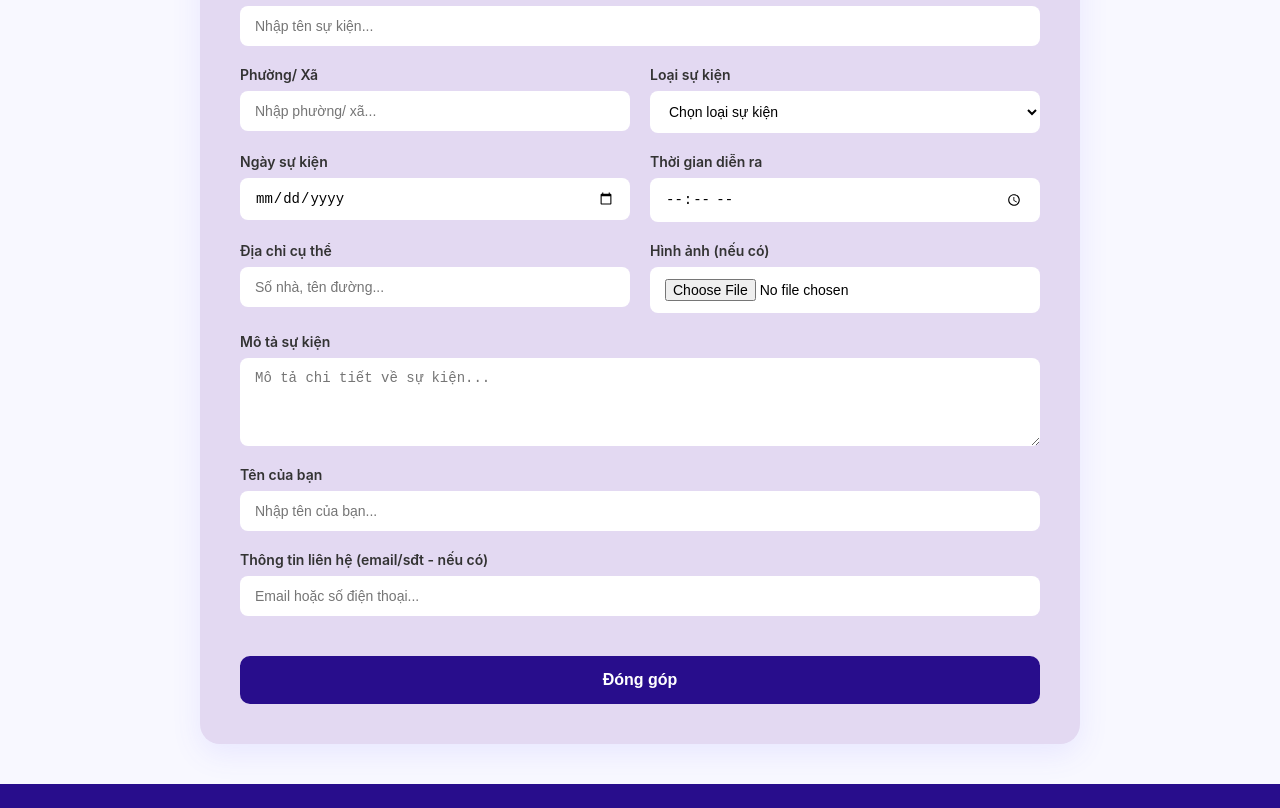
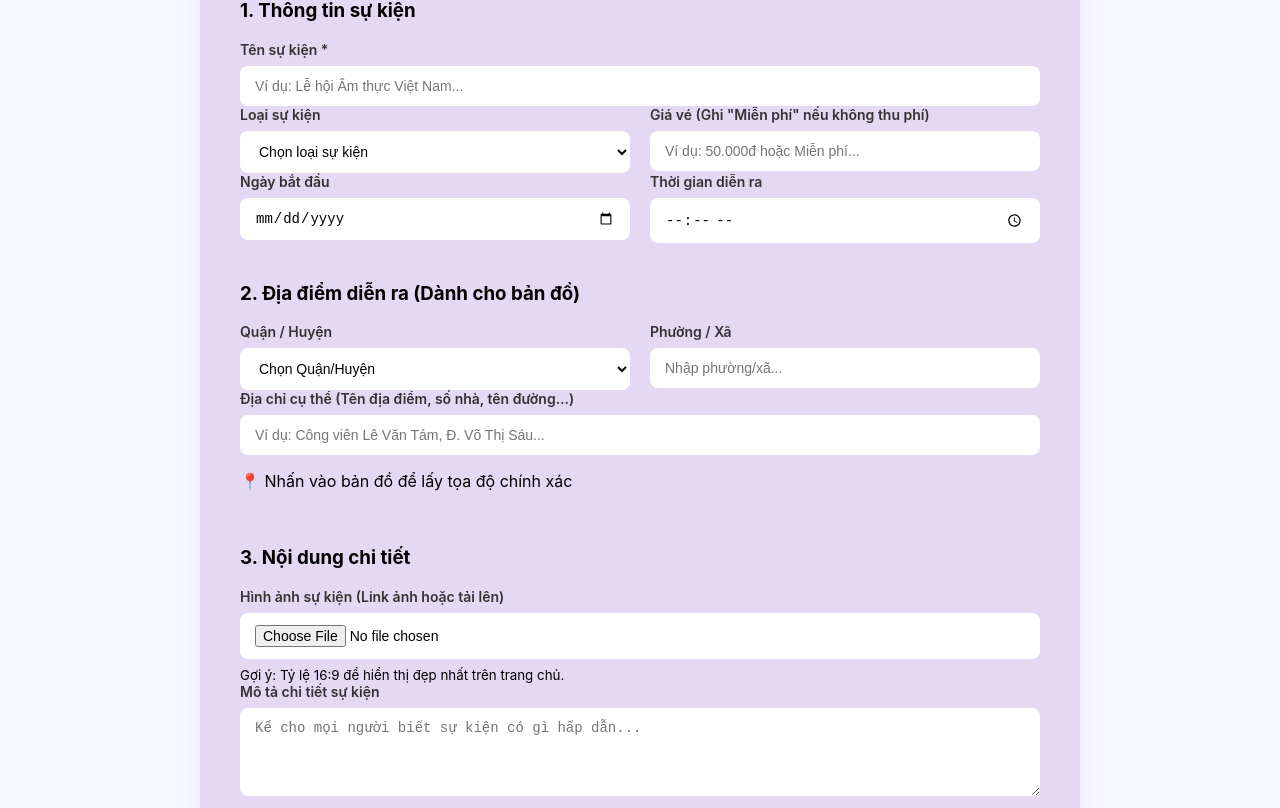
Before and after one commit to qnhu799/EviGo, a React (Create React App) app in the folder client/: page /contribute in a window 1280 px wide. Shown: the part 352-1160 px from the top of the page. Built offline with nearby package versions, Linux system fonts and the light colour scheme.

Commit message:
Chỉnh sửa lại phân quyền

```diff
--- a/client/src/components/Header.js
+++ b/client/src/components/Header.js
@@ -11,7 +11,7 @@ export default function Header() {
 
   const checkAuth = () => {
     const savedName = localStorage.getItem("username");
-    const savedRole = localStorage.getItem("role");
+    const savedRole = localStorage.getItem("role")?.toLowerCase(); // Chuyển về chữ thường để so sánh cho chuẩn
     setUsername(savedName);
     setRole(savedRole);
   };
@@ -54,21 +54,24 @@ export default function Header() {
 
       <div className="menu-container">
         <nav className="menu-links">
+          {/* QUYỀN KHÁCH: Luôn luôn thấy */}
           <Link to="/">Trang chủ</Link>
           <Link to="/map">Bản đồ</Link>
 
-          {/* 1. Đóng góp */}
-          {(role === "superadmin" ||
-            role === "admin" ||
-            role === "organizer") && <Link to="/contribute">Đóng góp</Link>}
+          {/* QUYỀN THÀNH VIÊN TRỞ LÊN: Thấy thêm Đóng góp */}
+          {username &&
+            (role === "member" ||
+              role === "organizer" ||
+              role === "admin" ||
+              role === "superadmin") && <Link to="/contribute">Đóng góp</Link>}
 
-          {/* 2. Quản lý - QC SỬA TẠI ĐÂY: Dẫn về /admindashboard */}
-          {(role === "superadmin" || role === "admin") && (
+          {/* QUYỀN QUẢN TRỊ VIÊN TRỞ LÊN: Thấy thêm Quản lý */}
+          {(role === "admin" || role === "superadmin") && (
             <Link to="/admin">Quản lý</Link>
           )}
 
-          {/* 3. DASHBOARD - QC SỬA TẠI ĐÂY: Dẫn về /admindashboard */}
-          {(role === "superadmin" || role === "admin") && (
+          {/* QUYỀN SUPERADMIN: Thấy thêm Dashboard màu vàng nổi bật */}
+          {role === "superadmin" && (
             <Link
               to="/admindashboard"
               className="menu-item-dashboard-link"
@@ -82,7 +85,7 @@ export default function Header() {
                 marginLeft: "10px",
               }}
             >
-              Dashboard
+              Dashboard 👑
             </Link>
           )}
         </nav>
--- a/client/src/pages/ContributePage.js
+++ b/client/src/pages/ContributePage.js
@@ -1,83 +1,128 @@
-import React from "react";
+import React, { useState } from "react";
 import "./ContributePage.css";
 
 const ContributePage = () => {
   return (
     <div className="contribute-container">
       <div className="contribute-card">
-        <h1 className="contribute-title">Gợi ý sự kiện mới</h1>
+        <h1 className="contribute-title">Gợi ý sự kiện mới 🌟</h1>
 
         <div className="guide-box">
           <p>
-            <strong>Hướng dẫn:</strong> Giúp cộng đồng khám phá những sự kiện
-            thú vị! Hãy gợi ý sự kiện mà bạn biết.
+            <strong>Hướng dẫn:</strong> Chia sẻ thông tin để cộng đồng khám phá
+            thêm nhiều sự kiện thú vị quanh mình nhé!
           </p>
         </div>
 
         <form className="contribute-form">
+          {/* PHẦN 1: THÔNG TIN CƠ BẢN */}
+          <div className="form-section">
+            <h3>1. Thông tin sự kiện</h3>
             <div className="form-group full-width">
-            <label>Tên sự kiện</label>
-            <input type="text" placeholder="Nhập tên sự kiện..." />
+              <label>
+                Tên sự kiện <span className="required">*</span>
+              </label>
+              <input
+                type="text"
+                placeholder="Ví dụ: Lễ hội Âm thực Việt Nam..."
+                required
+              />
             </div>
 
             <div className="form-row">
               <div className="form-group">
-              <label>Phường/ Xã</label>
-              <input type="text" placeholder="Nhập phường/ xã..." />
+                <label>Loại sự kiện</label>
+                <select required>
+                  <option value="">Chọn loại sự kiện</option>
+                  <option value="music">🎵 Âm nhạc</option>
+                  <option value="food">🍕 Ẩm thực</option>
+                  <option value="art">🎨 Nghệ thuật</option>
+                  <option value="sport">🏀 Thể thao</option>
+                  <option value="workshop">💡 Workshop</option>
+                </select>
               </div>
               <div className="form-group">
-              <label>Loại sự kiện</label>
-              <select>
-                <option value="">Chọn loại sự kiện</option>
-                <option value="music">Âm nhạc</option>
-                <option value="art">Nghệ thuật</option>
-                <option value="sport">Thể thao</option>
-              </select>
+                <label>Giá vé (Ghi "Miễn phí" nếu không thu phí)</label>
+                <input
+                  type="text"
+                  placeholder="Ví dụ: 50.000đ hoặc Miễn phí..."
+                />
               </div>
             </div>
 
             <div className="form-row">
               <div className="form-group">
-              <label>Ngày sự kiện</label>
-              <input type="date" />
+                <label>Ngày bắt đầu</label>
+                <input type="date" required />
               </div>
               <div className="form-group">
                 <label>Thời gian diễn ra</label>
-              <input type="time" />
+                <input type="time" required />
+              </div>
             </div>
           </div>
 
+          {/* PHẦN 2: ĐỊA ĐIỂM (GIS) */}
+          <div className="form-section">
+            <h3>2. Địa điểm diễn ra (Dành cho bản đồ)</h3>
             <div className="form-row">
               <div className="form-group">
-              <label>Địa chỉ cụ thể</label>
-              <input type="text" placeholder="Số nhà, tên đường..." />
+                <label>Quận / Huyện</label>
+                <select required>
+                  <option value="">Chọn Quận/Huyện</option>
+                  <option value="Q1">Quận 1</option>
+                  <option value="Q3">Quận 3</option>
+                  <option value="Q4">Quận 4</option>
+                  <option value=" Thủ Đức">Tp. Thủ Đức</option>
+                  {/* Như thêm các quận khác vào đây nhé */}
+                </select>
               </div>
               <div className="form-group">
-              <label>Hình ảnh (nếu có)</label>
-              <input type="file" className="file-input" />
+                <label>Phường / Xã</label>
+                <input type="text" placeholder="Nhập phường/xã..." />
               </div>
             </div>
 
             <div className="form-group full-width">
-            <label>Mô tả sự kiện</label>
-            <textarea
-              rows="4"
-              placeholder="Mô tả chi tiết về sự kiện..."
-            ></textarea>
+              <label>Địa chỉ cụ thể (Tên địa điểm, số nhà, tên đường...)</label>
+              <input
+                type="text"
+                placeholder="Ví dụ: Công viên Lê Văn Tám, Đ. Võ Thị Sáu..."
+                required
+              />
+            </div>
+
+            {/* KHU VỰC BẢN ĐỒ - Như sẽ nhúng Leaflet vào đây sau */}
+            <div className="map-picker-container">
+              <div className="map-placeholder">
+                <p>📍 Nhấn vào bản đồ để lấy tọa độ chính xác</p>
+                {/* <MapContainer ... /> sẽ nằm ở đây */}
+              </div>
+            </div>
+          </div>
+
+          {/* PHẦN 3: HÌNH ẢNH & MÔ TẢ */}
+          <div className="form-section">
+            <h3>3. Nội dung chi tiết</h3>
+            <div className="form-group full-width">
+              <label>Hình ảnh sự kiện (Link ảnh hoặc tải lên)</label>
+              <input type="file" className="file-input" accept="image/*" />
+              <small className="help-text">
+                Gợi ý: Tỷ lệ 16:9 để hiển thị đẹp nhất trên trang chủ.
+              </small>
             </div>
 
             <div className="form-group full-width">
-            <label>Tên của bạn</label>
-            <input type="text" placeholder="Nhập tên của bạn..." />
+              <label>Mô tả chi tiết sự kiện</label>
+              <textarea
+                rows="4"
+                placeholder="Kể cho mọi người biết sự kiện có gì hấp dẫn..."
+              ></textarea>
             </div>
-
-          <div className="form-group full-width">
-            <label>Thông tin liên hệ (email/sđt - nếu có)</label>
-            <input type="text" placeholder="Email hoặc số điện thoại..." />
           </div>
 
           <button type="submit" className="submit-btn">
-            Đóng góp
+            Gửi đóng góp cho EviGo 🛡️
           </button>
         </form>
       </div>
--- a/client/src/pages/LoginPage.js
+++ b/client/src/pages/LoginPage.js
@@ -81,7 +81,7 @@ export default function LoginPage() {
               <input
                 name="email"
                 type="email"
-                placeholder="qnhu799@gmail.com"
+                placeholder="Nhập email..."
                 onChange={handleChange}
                 value={formData.email}
                 required
--- a/client/src/pages/Register.js
+++ b/client/src/pages/Register.js
@@ -93,11 +93,11 @@ export default function Register() {
             {error && <div className="error-message-box">⚠️ {error}</div>}
 
             <div className="input-field">
-              <label>Họ và tên</label>
+              <label>Tên tài khoản</label>
               <input
                 name="username"
                 type="text"
-                placeholder="Lê Quỳnh Như"
+                placeholder="Nhập tên tài khoản..."
                 onChange={handleChange}
                 value={formData.username}
                 required
@@ -108,7 +108,7 @@ export default function Register() {
               <input
                 name="email"
                 type="email"
-                placeholder="qnhu799@gmail.com"
+                placeholder="Nhập email..."
                 onChange={handleChange}
                 value={formData.email}
                 required
```
Lines whose indentation alone changed are shown as unchanged.
